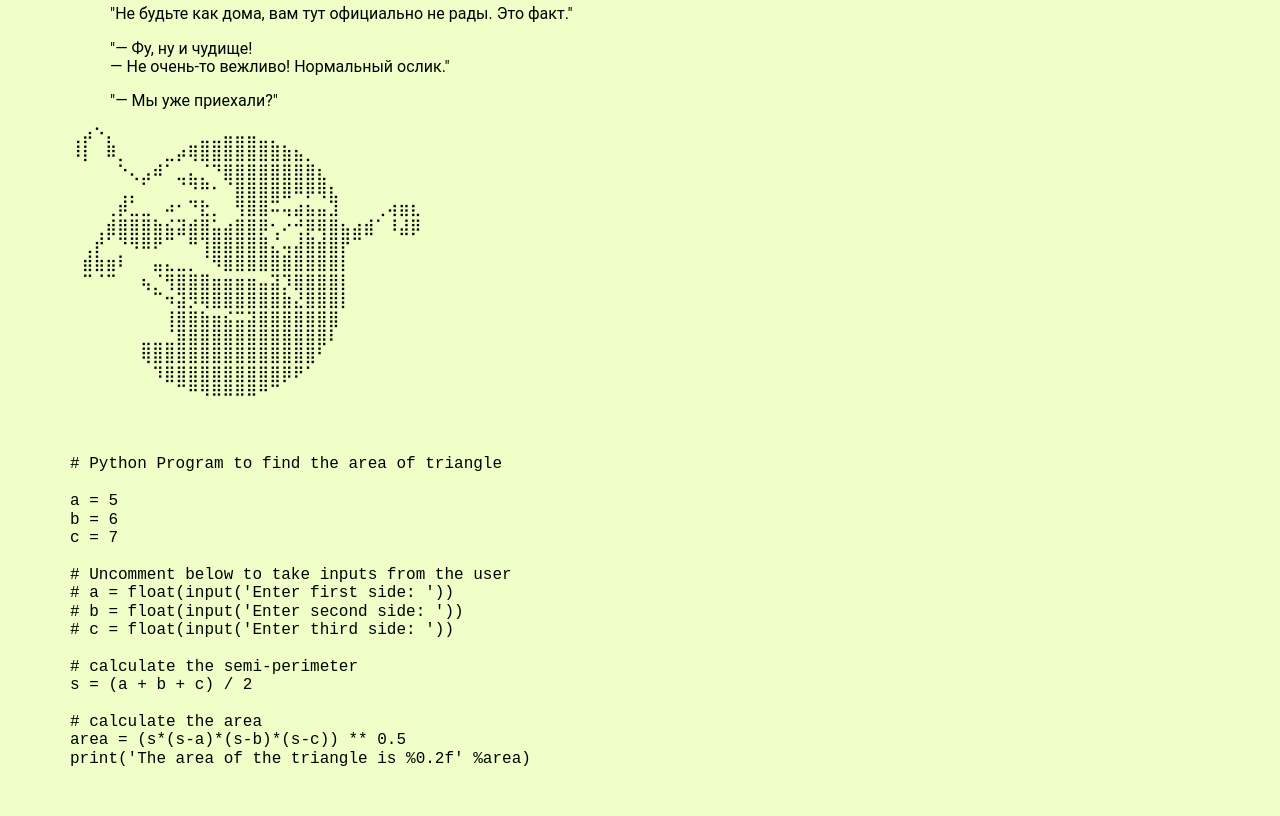
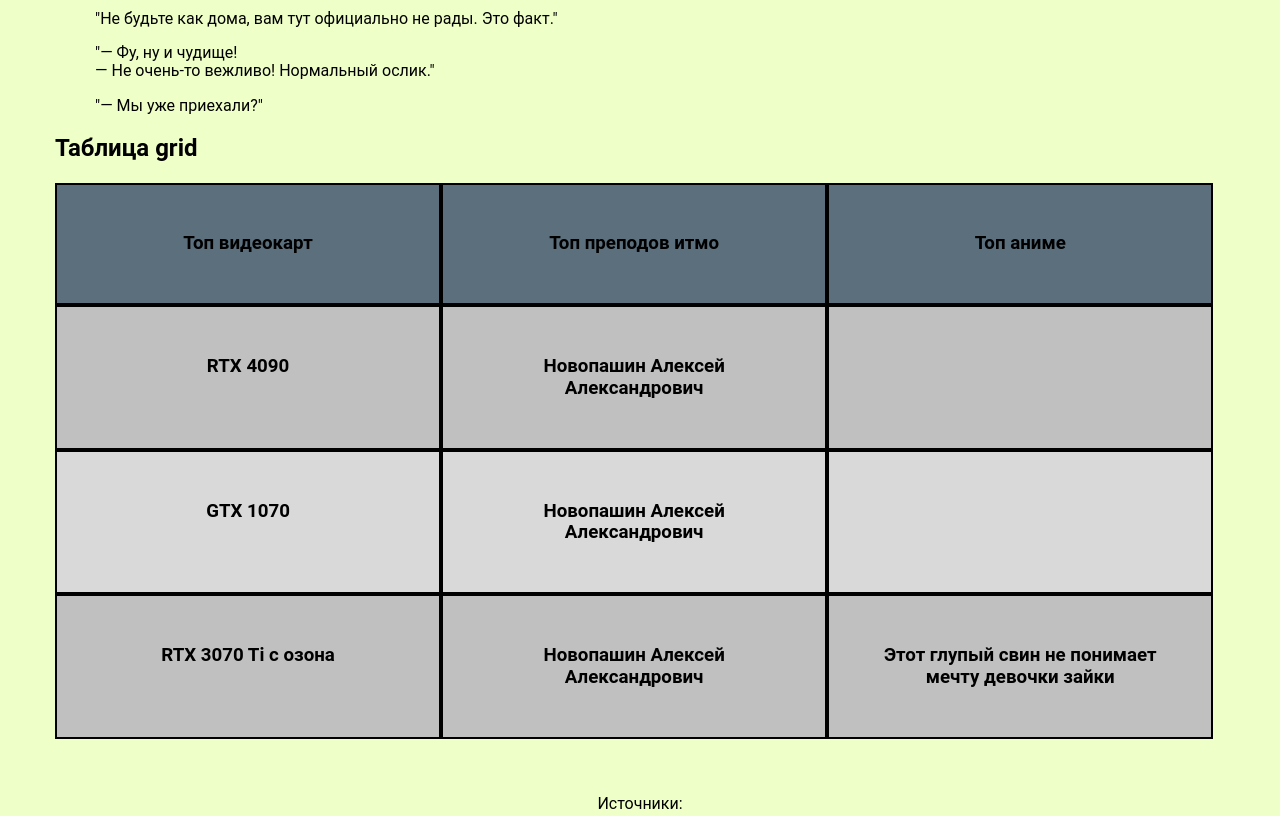
Before and after one commit to Lorrwaskr/ItmoWeb-5Sem, a plain HTML site: page index.html in a window 1280 px wide. Shown: the part 1480-2296 px from the top of the page. Drawn offline with Linux system fonts and the light colour scheme.

Commit message:
feat: add grid table, @media

```diff
--- a/index.html
+++ b/index.html
@@ -82,49 +82,28 @@
                 <blockquote>"— Мы уже приехали?"</blockquote>
             </section>
 
-            <section class="ascii-art">
-                <pre>
-⢀⡴⠑⡄⠀⠀⠀⠀⠀⠀⠀⣀⣀⣤⣤⣤⣀⡀⠀⠀⠀⠀⠀⠀⠀⠀⠀⠀⠀⠀
-⠸⡇⠀⠿⡀⠀⠀⠀⣀⡴⢿⣿⣿⣿⣿⣿⣿⣿⣷⣦⡀⠀⠀⠀⠀⠀⠀⠀⠀⠀
-⠀⠀⠀⠀⠑⢄⣠⠾⠁⣀⣄⡈⠙⣿⣿⣿⣿⣿⣿⣿⣿⣆⠀⠀⠀⠀⠀⠀⠀⠀
-⠀⠀⠀⠀⢀⡀⠁⠀⠀⠈⠙⠛⠂⠈⣿⣿⣿⣿⣿⠿⡿⢿⣆⠀⠀⠀⠀⠀⠀⠀
-⠀⠀⠀⢀⡾⣁⣀⠀⠴⠂⠙⣗⡀⠀⢻⣿⣿⠭⢤⣴⣦⣤⣹⠀⠀⠀⢀⢴⣶⣆
-⠀⠀⢀⣾⣿⣿⣿⣷⣮⣽⣾⣿⣥⣴⣿⣿⡿⢂⠔⢚⡿⢿⣿⣦⣴⣾⠁⠸⣼⡿
-⠀⢀⡞⠁⠙⠻⠿⠟⠉⠀⠛⢹⣿⣿⣿⣿⣿⣌⢤⣼⣿⣾⣿⡟⠉⠀⠀⠀⠀⠀
-⠀⣾⣷⣶⠇⠀⠀⣤⣄⣀⡀⠈⠻⣿⣿⣿⣿⣿⣿⣿⣿⣿⣿⡇⠀⠀⠀⠀⠀⠀
-⠀⠉⠈⠉⠀⠀⢦⡈⢻⣿⣿⣿⣶⣶⣶⣶⣤⣽⡹⣿⣿⣿⣿⡇⠀⠀⠀⠀⠀⠀
-⠀⠀⠀⠀⠀⠀⠀⠉⠲⣽⡻⢿⣿⣿⣿⣿⣿⣿⣷⣜⣿⣿⣿⡇⠀⠀⠀⠀⠀⠀
-⠀⠀⠀⠀⠀⠀⠀⠀⢸⣿⣿⣷⣶⣮⣭⣽⣿⣿⣿⣿⣿⣿⣿⠀⠀⠀⠀⠀⠀⠀
-⠀⠀⠀⠀⠀⠀⣀⣀⣈⣿⣿⣿⣿⣿⣿⣿⣿⣿⣿⣿⣿⣿⠇⠀⠀⠀⠀⠀⠀⠀
-⠀⠀⠀⠀⠀⠀⢿⣿⣿⣿⣿⣿⣿⣿⣿⣿⣿⣿⣿⣿⣿⠃⠀⠀⠀⠀⠀⠀⠀⠀
-⠀⠀⠀⠀⠀⠀⠀⠹⣿⣿⣿⣿⣿⣿⣿⣿⣿⣿⡿⠟⠁⠀⠀⠀⠀⠀⠀⠀⠀⠀
-⠀⠀⠀⠀⠀⠀⠀⠀⠀⠉⠛⠻⠿⠿⠿⠿⠛⠉
-                </pre>
+            <section class="section-table">
+                <div class="conteiner section-tableconteiner">
+                    <h2 class="subtitle section-tablesubtitle">Таблица grid</h2>
+                    <div class="grid section-tablegrid">
+                        <div class="gridbody">
+                            <div class="griditem"><h3 class="gridtitle">Топ видеокарт</h3></div>
+                            <div class="griditem"><h3 class="gridtitle">Топ преподов итмо</h3></div>
+                            <div class="griditem"><h3 class="gridtitle">Топ аниме</h3></div>
+                            <div class="griditem"><h3 class="gridtitle">RTX 4090</h3></div>
+                            <div class="griditem"><h3 class="gridtitle">Новопашин Алексей Александрович</h3></div>
+                            <div class="griditem"><h3 class="gridtitle"></h3></div>
+                            <div class="griditem"><h3 class="gridtitle">GTX 1070</h3></div>
+                            <div class="griditem"><h3 class="gridtitle">Новопашин Алексей Александрович</h3></div>
+                            <div class="griditem"><h3 class="gridtitle"></h3></div>
+                            <div class="griditem"><h3 class="gridtitle">RTX 3070 Ti с озона</h3></div>
+                            <div class="griditem"><h3 class="gridtitle">Новопашин Алексей Александрович</h3></div>
+                            <div class="griditem"><h3 class="gridtitle">Этот глупый свин не понимает мечту девочки зайки</h3></div>
+                        </div>
+                    </div>
+                </div>
             </section>
 
-            <section class="sample-code">
-                <pre>
-                    <code>
-# Python Program to find the area of triangle
-
-a = 5
-b = 6
-c = 7
-
-# Uncomment below to take inputs from the user
-# a = float(input('Enter first side: '))
-# b = float(input('Enter second side: '))
-# c = float(input('Enter third side: '))
-
-# calculate the semi-perimeter
-s = (a + b + c) / 2
-
-# calculate the area
-area = (s*(s-a)*(s-b)*(s-c)) ** 0.5
-print('The area of the triangle is %0.2f' %area)
-                    </code>
-                </pre>
-            </section>
         </main>
 
         <footer>
--- a/style.css
+++ b/style.css
@@ -21,10 +21,13 @@ img{
 
 .header{
     background-color: #85CB33;
-    border-radius: 15px;
     padding: 7px;
     display: flex;
     align-items: center;
+    position: absolute;
+    left: 0;
+    top: 0;
+    width: 100%;
 }
 
 .logo__img{
@@ -59,8 +62,12 @@ img{
     background-color: #558321;
 }
 
+.about{
+    margin-top: 50px;
+}
+
 .container{
-    max-width: 1140px;
+    max-width: 1170px;
     margin: 0 auto;
 }
 
@@ -75,13 +82,13 @@ img{
 .gallery-item{
     display: flex;
     flex-wrap: wrap;
-    margin-left: 50px;
+    justify-content: center;
 }
 
 .item__photo{
-    width: 500px;
-    height: 330px;
-    margin: 0 20px 20px 0;
+    margin: 0 10px 10px 0;
+    max-width: 550px;
+    max-height: 370px;
 }
 
 .footer-content{
@@ -92,3 +99,74 @@ img{
     margin-top: 40px;
     font-family: 'Roboto', sans-serif;
 }
+
+.gridbody{
+    display: grid;
+    grid-template-columns:33% 33% 33%;
+}
+
+.griditem{
+    text-align: center;
+    border: 2px solid #000000;
+    padding: 30px;
+}
+
+.griditem:nth-child(6n-5), .griditem:nth-child(6n-4), .griditem:nth-child(6n-3){
+    background-color: #d9d9d9;
+    color: black;
+}
+
+.griditem:nth-child(1), .griditem:nth-child(2), .griditem:nth-child(3){
+    background-color: #5b6f7d;
+    color: black;
+}
+
+.griditem:nth-child(6n-2), .griditem:nth-child(6n-1), .griditem:nth-child(6n){
+    background-color: #c0c0c0;
+    color: black;
+}
+
+@media screen and (max-width: 1200px){
+    .container{
+        max-width: 1170px;
+    }
+}
+
+@media screen and (max-width: 1199px){
+    .container{
+        max-width: 960px;
+    }
+    .gallery-item:nth-child(even){
+        margin-left: 0;
+    }
+}
+
+@media screen and (max-width: 991px){
+    .container{
+        max-width: 720px;
+    }
+
+    .header{
+        visibility: hidden;
+    }
+
+    .about{
+        margin-top: 0;
+    }
+
+    body{
+        padding-top: 10px;
+    }
+}
+
+@media screen and (max-width: 767px){
+    .container{
+        max-width: 540px;
+    }
+}
+
+@media screen and (max-width: 575px){
+    .container{
+        max-width: 100%;
+    }
+}
```
